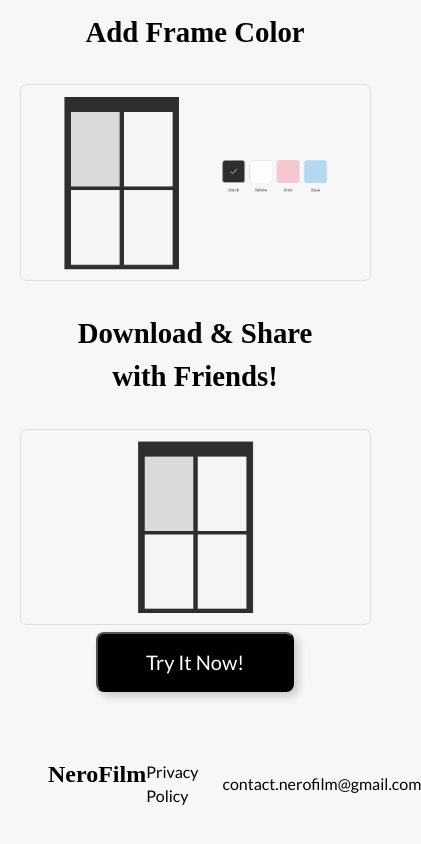
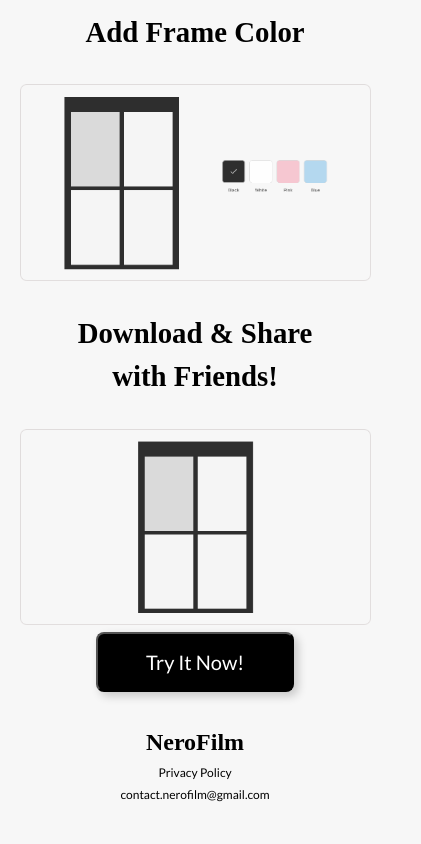
Before and after one commit to NeroFilm/nerofilm, a React (Vite) app: page /privacy-policy in a window 390 px wide. Shown: the part 3164-4008 px from the top of the page, 421 px wide, since content can reach past the window. After the commit the page ends 3980 px from the top, so only its background shows below. Built offline with nearby package versions, Linux system fonts and the light colour scheme; a web font is replaced by a local one.

Commit message:
committing responsiveness changes to header, footer, and about page (#60)

```diff
--- a/src/components/Footer/footer.css
+++ b/src/components/Footer/footer.css
@@ -1,7 +1,8 @@
+/*
 .footer {
   display: flex;
-  justify-content: space-between; /* Space out brand and right content */
-  align-items: flex-start; /* Align items to the top */
+  justify-content: space-between;
+  align-items: flex-start;
   padding: 48px;
   background-color: var(--gray-lightest);
 }
@@ -9,7 +10,7 @@
 .logo-small {
   font-size: 1.5rem;
   font-weight: bold;
-  margin-top: -4px; /* Ensures no extra spacing */
+  margin-top: -4px;
 }
 
 .footer-right {
@@ -36,3 +37,87 @@
 .privacy-policy-link:hover {
   text-decoration: underline;
 }
+*/
+
+.footer {
+  display: flex;
+  flex-direction: column; /* Stack elements on mobile */
+  justify-content: center;
+  align-items: center;
+  padding: 12px 0px;
+  background-color: var(--gray-lightest);
+  width: 100%;
+  box-sizing: border-box;
+  gap: 4px;
+}
+
+.logo-small {
+  font-size: 1.2rem;
+  font-weight: bold;
+}
+
+.footer-right {
+  display: flex;
+  flex-direction: column; /* Stack on mobile */
+  align-items: center;
+  gap: 4px;
+}
+
+.footer-email {
+  color: black;
+  text-decoration: none;
+  font-size: 12px;
+}
+
+.footer-email:hover {
+  text-decoration: underline;
+}
+
+.privacy-policy-link {
+  color: black;
+  text-decoration: none;
+  font-size: 12px;
+}
+
+.privacy-policy-link:hover {
+  text-decoration: underline;
+}
+
+/* Tablet styles */
+@media (min-width: 768px) {
+  .footer {
+    flex-direction: row;
+    justify-content: space-between;
+    padding: 32px;
+    align-items: center;
+  }
+
+  .logo-small {
+    font-size: 1.3rem;
+  }
+
+  .footer-right {
+    flex-direction: row;
+    gap: 16px;
+  }
+
+  .footer-email, .privacy-policy-link {
+    font-size: 16px;
+  }
+}
+
+/* Desktop styles */
+@media (min-width: 1024px) {
+  .footer {
+    padding: 48px;
+  }
+
+  .logo-small {
+    font-size: 1.5rem;
+    margin-top: -4px;
+  }
+
+  .footer-right {
+    gap: 24px;
+  }
+}
--- a/src/pages/About/index.css
+++ b/src/pages/About/index.css
@@ -1,101 +1,121 @@
+/* Base styles (mobile first) */
 .about-container {
   background-color: var(--gray-lightest);
   display: flex;
   align-items: center;
   justify-content: center;
-  height: calc(100vh - 100px);
-  margin-top: 100px;
+  min-height: 100vh;
+  width: 100%;
 }
 
 .about-content-wrapper {
   display: flex;
+  flex-direction: column;
   align-items: center;
-  justify-content: space-between;
-  width: 80%;
-  max-width: 1200px;
+  justify-content: center;
+  width: 100%;
+  max-width: 100%;
 }
 
 .about-text-section {
   flex: 1;
-  max-width: 600px;
+  width: 100%;
+  max-width: 100%;
+  padding: 0 20px;
+  box-sizing: border-box;
 }
 
 .about-heading {
-  font-size: 48px;
+  font-size: 32px; /* Smaller on mobile */
   font-weight: bold;
-  margin-bottom: 30px;
+  margin-bottom: 20px;
   color: var(--black);
-  text-align: left;
+  text-align: center; /* Centered on mobile */
 }
 
 .about-text-container {
   display: flex;
   flex-direction: column;
-  gap: 20px;
+  gap: 15px;
 }
 
 .about-paragraph {
-  font-size: 20px;
-  line-height: 1.8;
+  font-size: 16px; /* Smaller on mobile */
+  line-height: 1.6;
   color: var(--black);
   margin: 0;
-  text-align: left;
+  text-align: center; /* Centered on mobile */
 }
 
-/* Media query for tablets (iPad) */
-@media screen and (max-width: 1024px) {
+/* Tablet styles */
+@media (min-width: 768px) {
+
+  .about-heading {
+    font-size: 38px;
+    text-align: left;
+  }
+
+  .about-paragraph {
+    font-size: 18px;
+    text-align: left;
+    line-height: 1.7;
+  }
+}
+
+/* Laptop styles */
+@media (min-width: 1024px) {
   .about-container {
-    height: auto;
-    padding: 40px 0;
+    margin-top: 90px;
   }
 
   .about-content-wrapper {
-    flex-direction: column;
-    width: 90%;
-  }
-
-  .about-image-section {
-    order: -1; /* Move image to top */
-    margin-bottom: 30px;
-    width: 100%;
-    max-width: 500px;
-    height: 400px;
+    flex-direction: row;
+    justify-content: space-between;
+    max-width: 90%;
   }
 
   .about-text-section {
-    width: 100%;
-    max-width: 100%;
+    max-width: 600px;
   }
 
   .about-heading {
-    text-align: center;
-    font-size: 40px;
+    font-size: 42px;
+    margin-bottom: 25px;
+  }
+
+  .about-paragraph {
+    font-size: 19px;
   }
 }
 
-/* Media query for mobile phones */
-@media screen and (max-width: 768px) {
+/* Desktop styles */
+@media (min-width: 1200px) {
   .about-container {
-    padding: 30px 0;
+    margin-top: 100px;
   }
 
   .about-content-wrapper {
-    width: 90%;
-  }
-
-  .about-image-section {
-    margin-top: 70px;
-    height: 300px;
+    max-width: 1200px;
   }
 
   .about-heading {
-    font-size: 36px;
-    margin-bottom: 20px;
+    font-size: 48px;
+    margin-bottom: 30px;
   }
 
   .about-paragraph {
-    font-size: 16px;
-    line-height: 1.6;
-    margin-bottom: 10px;
+    font-size: 20px;
+    line-height: 1.8;
   }
 }
+
+/* Large desktop styles */
+@media (min-width: 1440px) {
+  .about-content-wrapper {
+    justify-content: center;
+  }
+
+  .about-text-section {
+    max-width: 700px;
+  }
+}
--- a/src/pages/About/index.jsx
+++ b/src/pages/About/index.jsx
@@ -13,7 +13,6 @@ const About = () => {
       <Header />
       <div className="about-container">
         <div className="about-content-wrapper">
-          {/* Left content section */}
           <div className="about-text-section">
             <h1 className="about-heading">WHO ARE WE</h1>
 
```
Also changed, not shown: src/components/Header/header.css (line endings or trailing spaces).
